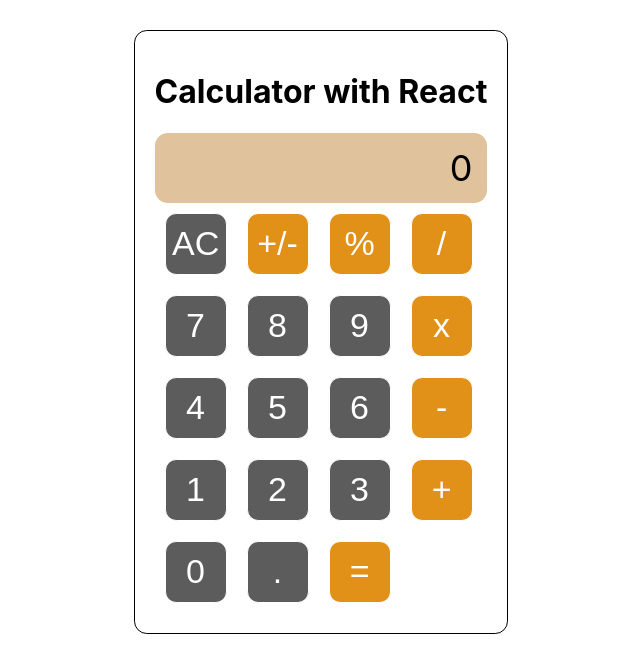
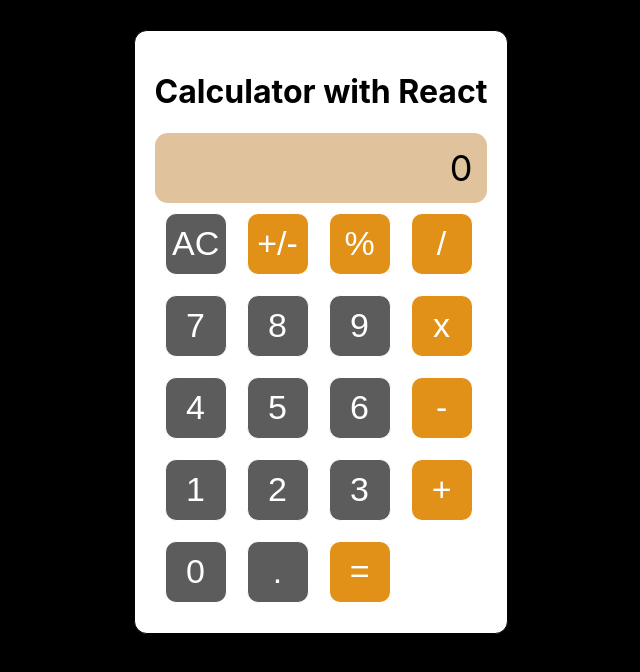
Before and after one commit to billodiallo/Calculator, a React (Create React App) app: page / in a window 1280 px wide. Shown: the top 672 px of the page, without its empty margins (319-959 px from the left). Built offline with nearby package versions, Linux system fonts and the light colour scheme.

Commit message:
Import React,BrowserRouter,Switch,Router

```diff
--- /dev/null
+++ b/src/Routes.js
@@ -0,0 +1,2 @@
+import React from 'react';
+import {BrowserRouter,Switch,Router} from 'react-router-dom'
--- a/src/index.css
+++ b/src/index.css
@@ -14,7 +14,7 @@ body {
     sans-serif;
   -webkit-font-smoothing: antialiased;
   -moz-osx-font-smoothing: grayscale;
-
+  background-color: #000;
 }
 
 code {
```
